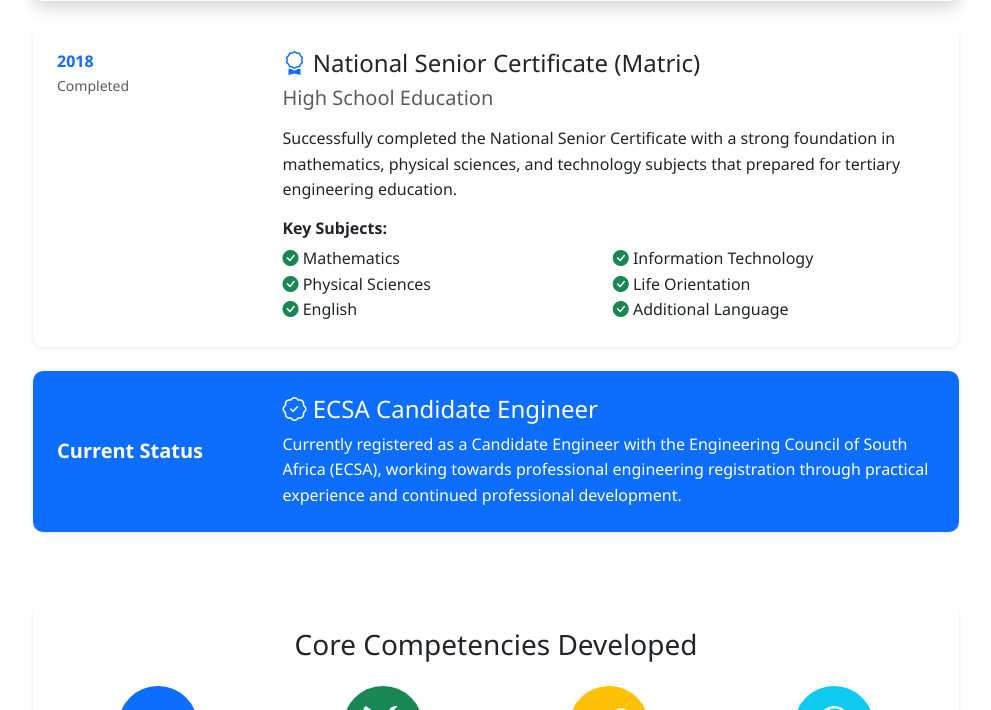
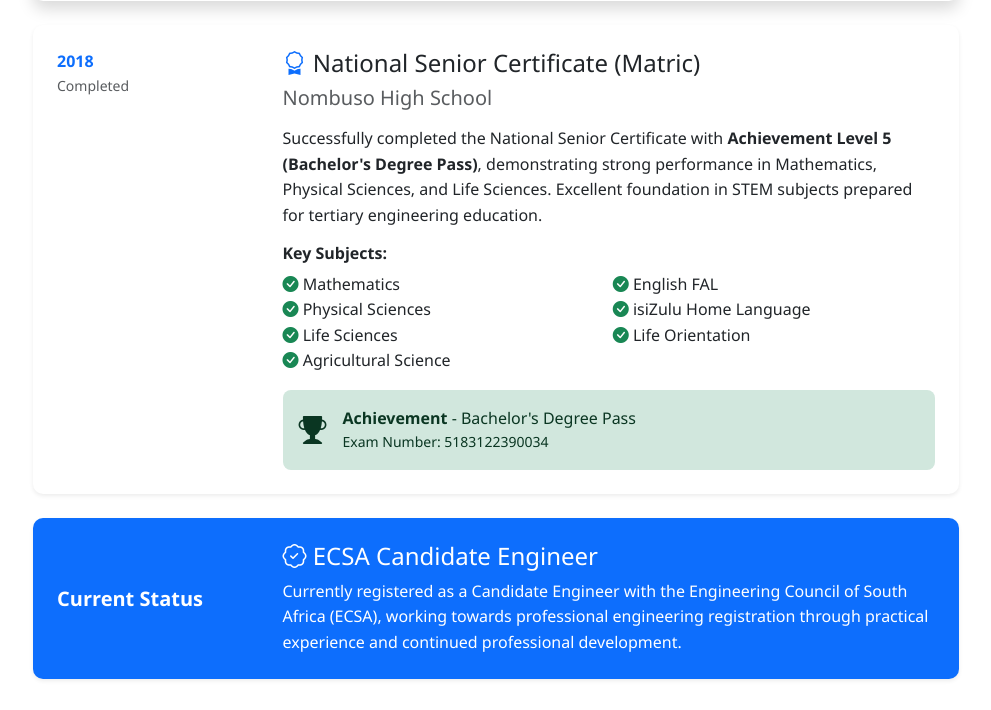
Before and after one commit to LwaziProjects/Portfolio, a Django app: page /qualifications/ in a window 1280 px wide. Shown: the part 1159-1869 px from the top of the page, without its empty margins (144-1135 px from the left). Run offline with Django 4.2, Linux system fonts and the light colour scheme; some libraries are stand-ins or nearby versions.

Commit message:
Update qualifications with actual matric subjects from Nombuso High School

```diff
--- a/main/templates/main/qualifications.html
+++ b/main/templates/main/qualifications.html
@@ -132,9 +132,9 @@
                                     <i class="bi bi-award text-primary"></i>
                                     National Senior Certificate (Matric)
                                 </h3>
-                                <h5 class="text-muted mb-3">High School Education</h5>
+                                <h5 class="text-muted mb-3">Nombuso High School</h5>
                                 <p class="mb-3">
-                                    Successfully completed the National Senior Certificate with a strong foundation in mathematics, physical sciences, and technology subjects that prepared for tertiary engineering education.
+                                    Successfully completed the National Senior Certificate with <strong>Achievement Level 5 (Bachelor's Degree Pass)</strong>, demonstrating strong performance in Mathematics, Physical Sciences, and Life Sciences. Excellent foundation in STEM subjects prepared for tertiary engineering education.
                                 </p>
 
                                 <h6 class="fw-bold mb-2">Key Subjects:</h6>
@@ -143,15 +143,26 @@
                                         <ul class="list-unstyled mb-0">
                                             <li><i class="bi bi-check-circle-fill text-success"></i> Mathematics</li>
                                             <li><i class="bi bi-check-circle-fill text-success"></i> Physical Sciences</li>
-                                            <li><i class="bi bi-check-circle-fill text-success"></i> English</li>
+                                            <li><i class="bi bi-check-circle-fill text-success"></i> Life Sciences</li>
+                                            <li><i class="bi bi-check-circle-fill text-success"></i> Agricultural Science</li>
                                         </ul>
                                     </div>
                                     <div class="col-md-6">
                                         <ul class="list-unstyled mb-0">
-                                            <li><i class="bi bi-check-circle-fill text-success"></i> Information Technology</li>
+                                            <li><i class="bi bi-check-circle-fill text-success"></i> English FAL</li>
+                                            <li><i class="bi bi-check-circle-fill text-success"></i> isiZulu Home Language</li>
                                             <li><i class="bi bi-check-circle-fill text-success"></i> Life Orientation</li>
-                                            <li><i class="bi bi-check-circle-fill text-success"></i> Additional Language</li>
                                         </ul>
+                                    </div>
+                                </div>
+
+                                <div class="alert alert-success mt-3 mb-0">
+                                    <div class="d-flex align-items-center">
+                                        <i class="bi bi-trophy-fill fs-3 me-3"></i>
+                                        <div>
+                                            <strong>Achievement </strong> - Bachelor's Degree Pass
+                                            <div class="small">Exam Number: 5183122390034</div>
+                                        </div>
                                     </div>
                                 </div>
                             </div>
```
